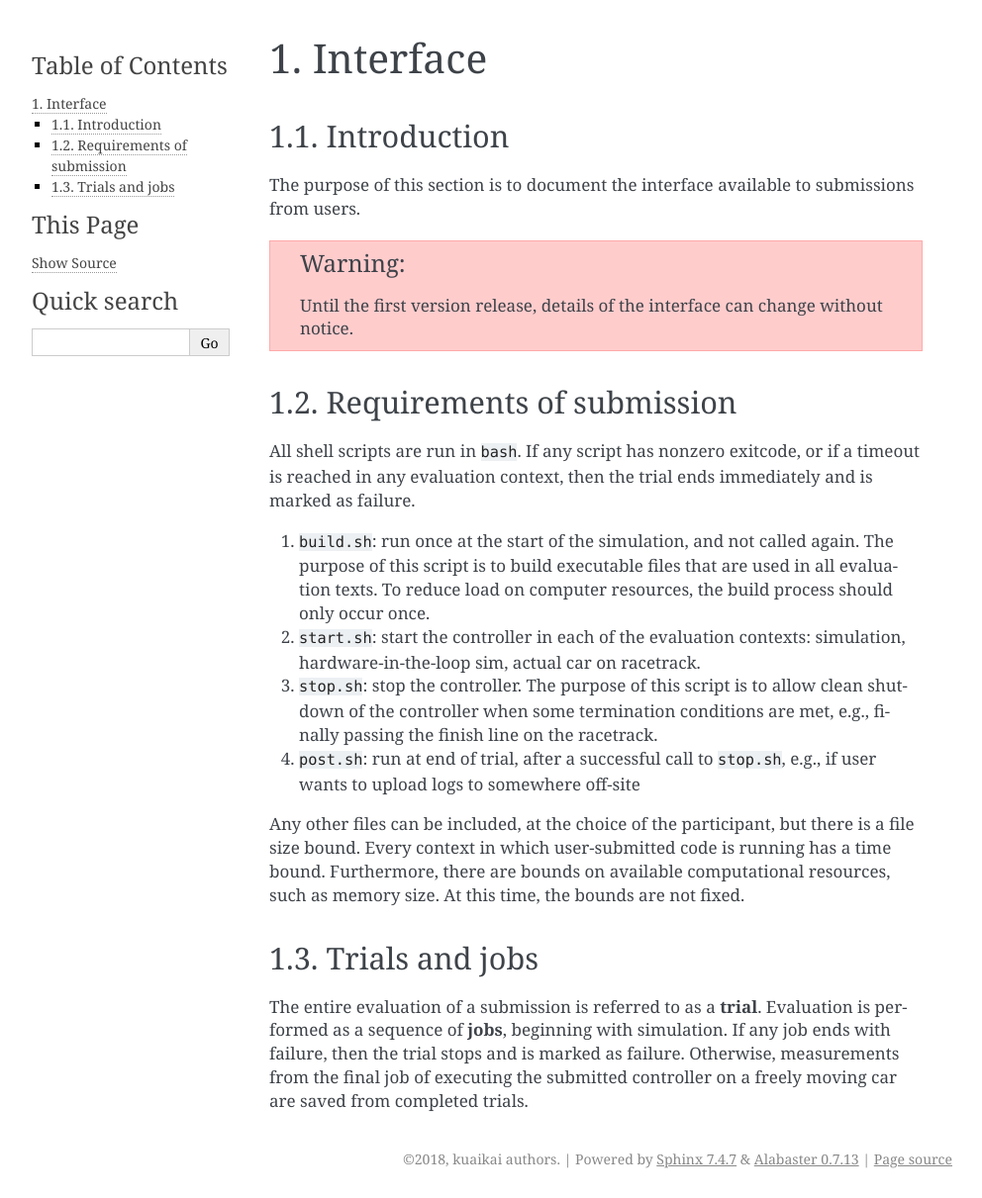
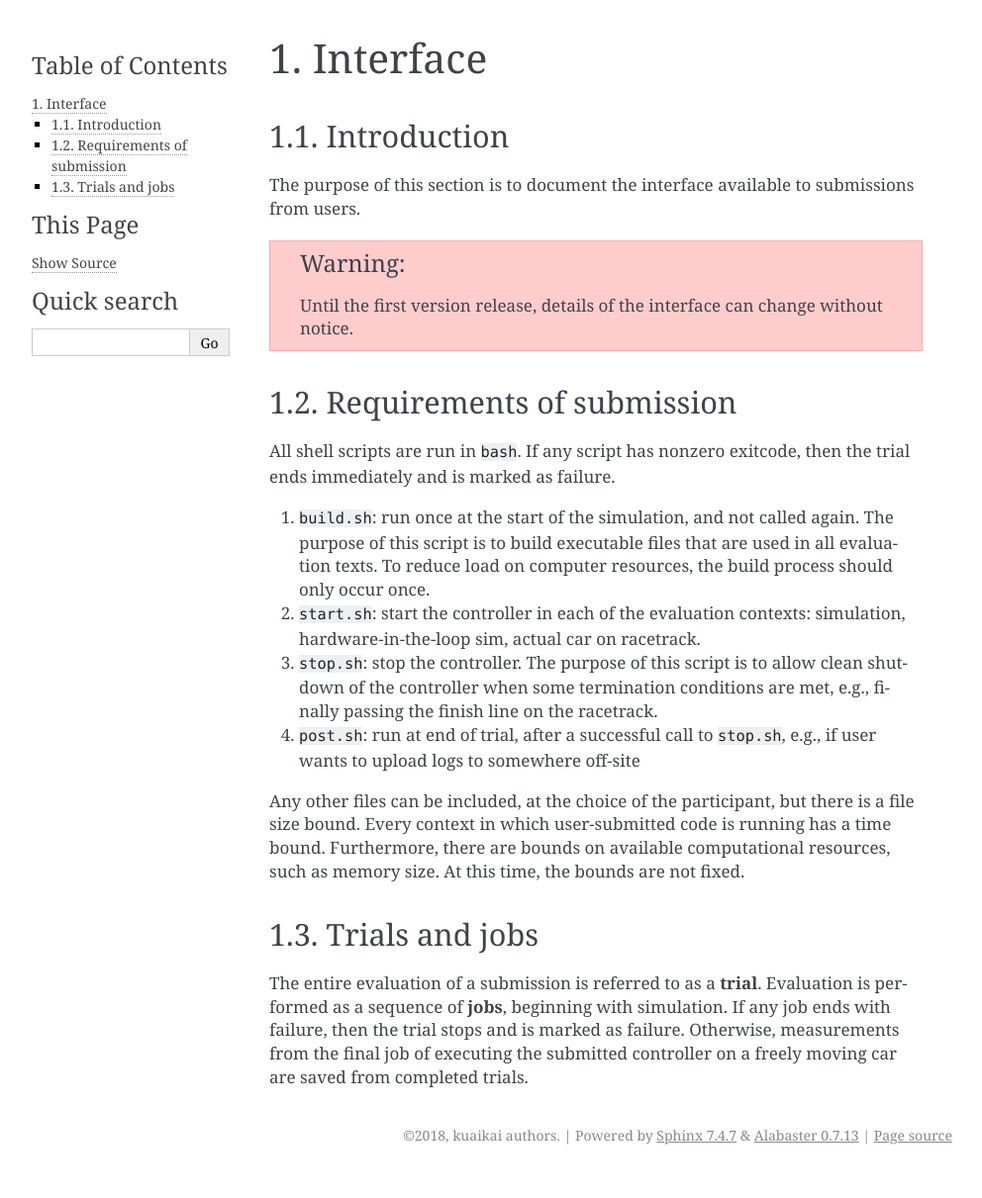
Before and after one commit to kuaikai/kuaikai, a Sphinx documentation site: the page built from doc/interface.rst, in a window 1280 px wide. Shown: the whole page at 99% size, without its empty margins (148-1140 px from the left). Built offline with Sphinx 7.4.7, drawn with Linux system fonts in a browser that asks for light colours; after the commit the page ends 1187 px from its top, so only the background shows below that.

Commit message:
DOC: timeout is not necessarily failure

```diff
--- a/doc/interface.rst
+++ b/doc/interface.rst
@@ -14,9 +14,8 @@
 Requirements of submission
 --------------------------
 
-All shell scripts are run in ``bash``. If any script has nonzero exitcode, or if
-a timeout is reached in any evaluation context, then the trial ends immediately
-and is marked as failure.
+All shell scripts are run in ``bash``. If any script has nonzero exitcode, then
+the trial ends immediately and is marked as failure.
 
 1. ``build.sh``: run once at the start of the simulation, and not called
    again. The purpose of this script is to build executable files that are used
```
